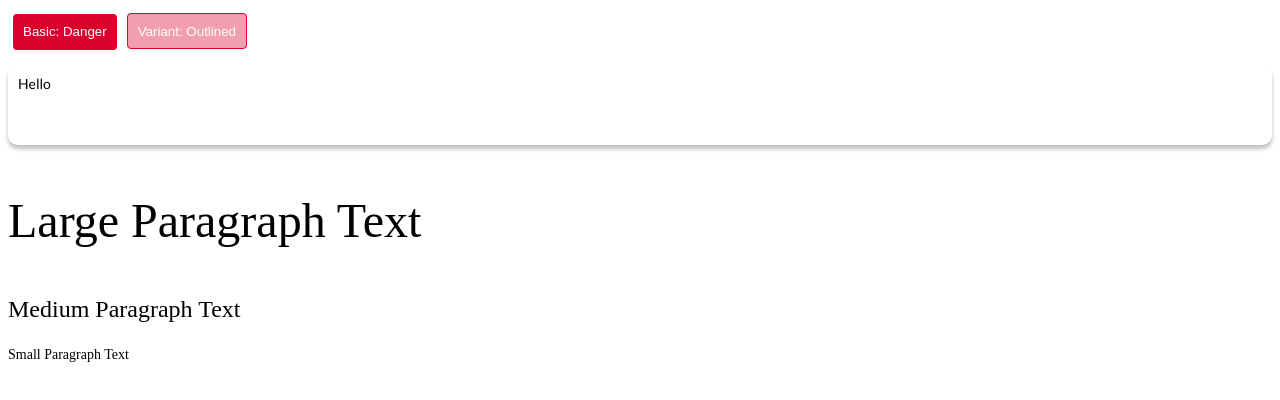
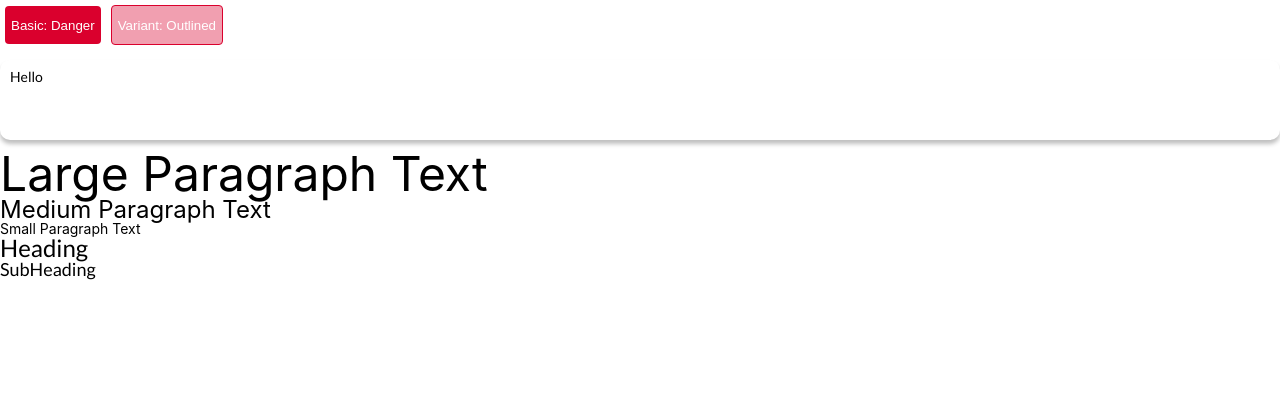
Before and after one commit to dscription/sophia-logger, a React (Create React App) app: page / in a window 1280 px wide. Shown: the top 400 px of the page. Built offline with nearby package versions, Linux system fonts and the light colour scheme.

Commit message:
create GlobalStyles

```diff
--- a/src/atoms/Button/Button.jsx
+++ b/src/atoms/Button/Button.jsx
@@ -3,8 +3,8 @@ import styled from 'styled-components';
 export const Button = styled.button`
   /* Default button, full width, main color, 10px top-bottom margin */
   height: 36px;
-  margin: 5px;
-  padding: 10px;
+  margin: 5px;/
+  padding: 5px;
   color: ${(props) => props.theme.colors.lightText};
   background: ${(props) => props.theme.colors.success};
   border: ${(props) =>
--- /dev/null
+++ b/src/global.js
@@ -0,0 +1,83 @@
+import { createGlobalStyle } from 'styled-components';
+
+const GlobalStyle = createGlobalStyle`
+
+/* The Universal Selector */
+*, /* All elements*/
+   *::before, /* All ::before pseudo-elements */
+   *::after { /* All ::after pseudo-elements */
+    /* height & width will now include border & padding by default
+       but can be over-ridden as needed */
+    box-sizing: inherit;
+   }
+
+html, body, div, span, applet, object, iframe,
+h1, h2, h3, h4, h5, h6, p, blockquote, pre,
+a, abbr, acronym, address, big, cite, code,
+del, dfn, em, img, ins, kbd, q, s, samp,
+small, strike, strong, sub, sup, tt, var,
+b, u, i, center,
+dl, dt, dd, ol, ul, li,
+fieldset, form, label, legend,
+table, caption, tbody, tfoot, thead, tr, th, td,
+article, aside, canvas, details, embed,
+figure, figcaption, footer, header, hgroup,
+menu, nav, output, ruby, section, summary,
+time, mark, audio, video {
+  margin: 0;
+	padding: 0;
+	border: 0;
+	font-size: 100%;
+	font: inherit;
+	vertical-align: baseline;
+  };
+
+
+
+body {
+    line-height: 1;
+    margin: 0;
+	padding: 0;
+    font-family: -apple-system, BlinkMacSystemFont, 'Segoe UI', 'Roboto', 'Oxygen',
+    'Ubuntu', 'Cantarell', 'Fira Sans', 'Droid Sans', 'Helvetica Neue',
+    sans-serif;
+    -webkit-font-smoothing: antialiased;
+    -moz-osx-font-smoothing: grayscale;
+}
+
+h1 {
+  font-family: ${(props) => props.theme.fonts.fontName};
+  font-size: ${(props) => props.theme.fonts.size.heading};
+  color: ${(props) => props.theme.colors.cardText};
+}
+
+h2 {
+  font-family: ${(props) => props.theme.fonts.fontName};
+  font-size: ${(props) => props.theme.fonts.size.subHeading};
+  color: ${(props) => props.theme.colors.greyText};
+}
+
+ol, ul {
+	list-style: none;
+}
+
+blockquote, q {
+	quotes: none;
+}
+blockquote:before, blockquote:after,
+q:before, q:after {
+	content: '';
+	content: none;
+}
+table {
+	border-collapse: collapse;
+	border-spacing: 0;
+}
+
+code {
+  font-family: source-code-pro, Menlo, Monaco, Consolas, 'Courier New',
+    monospace;
+}
+`;
+
+export default GlobalStyle;
--- a/src/pages/App/App.jsx
+++ b/src/pages/App/App.jsx
@@ -1,7 +1,9 @@
 import { ThemeProvider } from "styled-components";
 import { prototype } from "../../themes/Themes";
-import { Button, Card,Text } from "../../atoms";
-import {Route} from 'react-router-dom'
+import { Button, Card, Text } from "../../atoms";
+import { Route } from "react-router-dom";
+import GlobalStyle from "../../global";
+import React from "react";
 
 function App() {
   return (
@@ -10,15 +12,22 @@ function App() {
         exact
         path="/"
         render={() => (
+          <>
             <main>
               <Button color="danger">Basic: Danger</Button>
-            <Button variant="outlined" color="danger">Variant: Outlined</Button>
+              <Button variant="outlined" color="danger">
+                Variant: Outlined
+              </Button>
               <Card>Hello</Card>
               {/* <button>testing</button> */}
               <Text size="large">Large Paragraph Text</Text>
               <Text size="medium">Medium Paragraph Text</Text>
               <Text size="small">Small Paragraph Text</Text>
+              <h1>Heading</h1>
+              <h2>SubHeading</h2>
             </main>
+            <GlobalStyle />
+          </>
         )}
       />
     </ThemeProvider>
--- a/src/themes/Themes.js
+++ b/src/themes/Themes.js
@@ -40,7 +40,7 @@ export const prototype = {
         cardText: black_dark,
         darkText: black_dark,
         lightText: white_bright,
-        greyText: gray_light,
+        greyText: gray_medium,
     },
     fonts: {
         fontName: lato,
```
Lines whose indentation alone changed are shown as unchanged.
